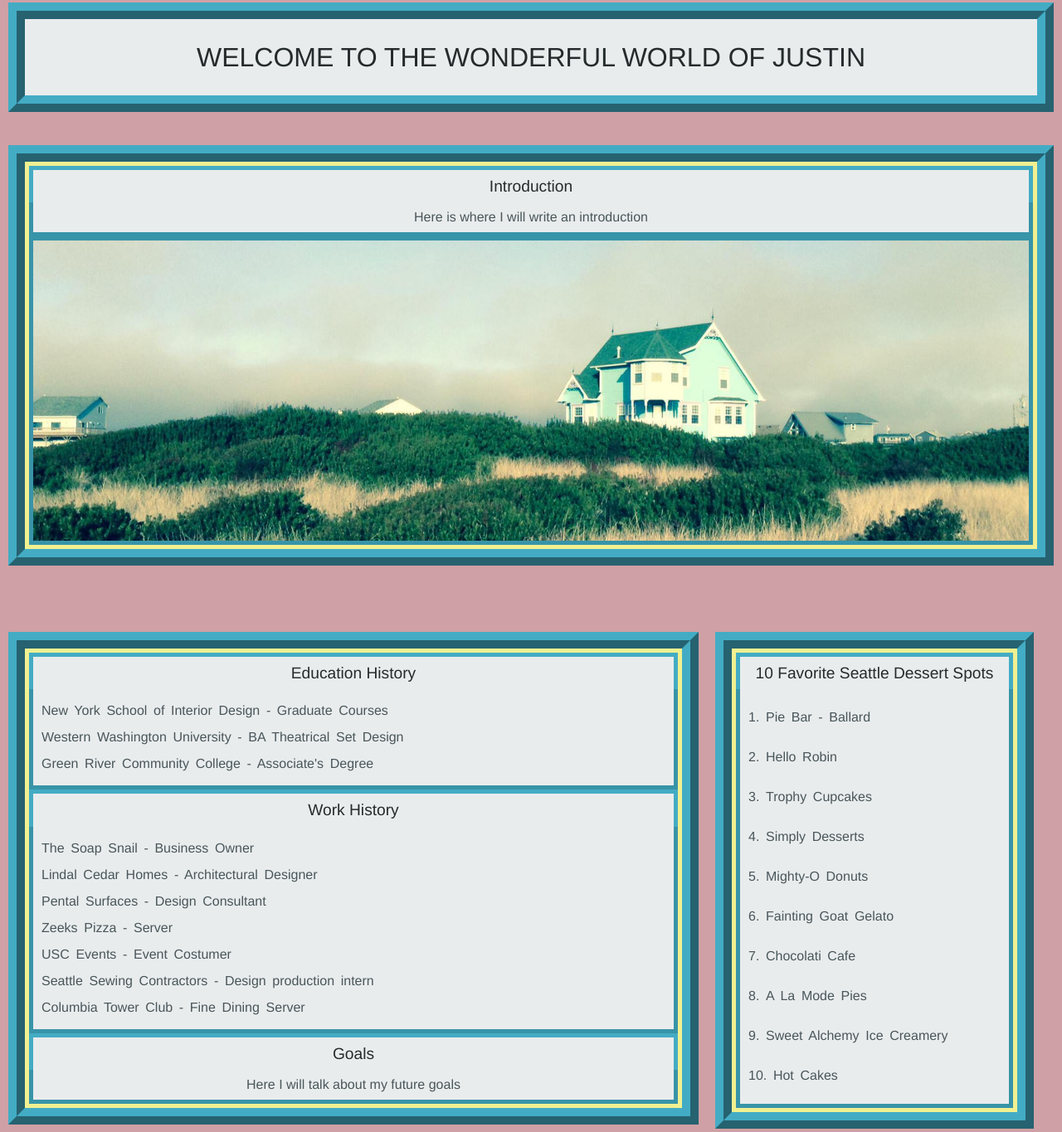
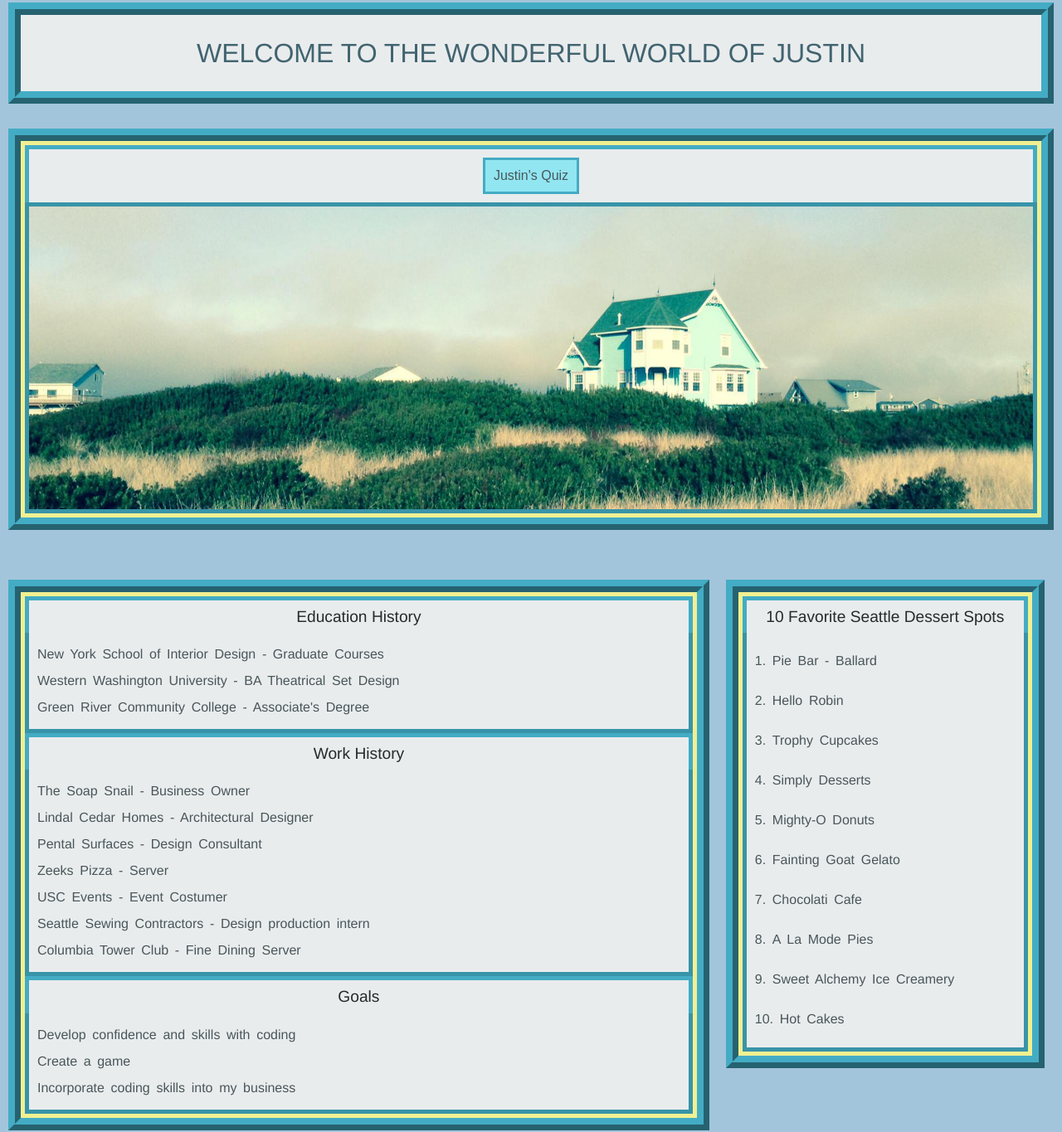
Before and after one commit to JustinHamerly/AboutMe, a plain HTML site: page index.html in a window 1280 px wide. Shown: the part 17-1382 px from the top of the page at 83% size. Drawn offline with Linux system fonts and the light colour scheme.

Commit message:
updating CSS and adding button for js code

```diff
--- a/css/style.css
+++ b/css/style.css
@@ -3,7 +3,7 @@ body *{
 }
 
 body{
-  background-color: #cfa0a5;
+  background-color: #a3c5db;
 }
 
 h1, h2, h3, h4, h5, h6 {
@@ -13,6 +13,7 @@ h1, h2, h3, h4, h5, h6 {
 
 h1{
   font-size: xx-large;
+  color: #416470;
 }
 
 h2{
@@ -28,30 +29,45 @@ p, ol, ul{
   color: #49565A
 }
 
+* button {
+  background-color: #91e6f1;
+  border: solid #43acc4 3px;
+  color: #49565A;
+  padding: 10px 10px;
+  text-align: center;
+  display: inline-block;
+  font-size: 16px;
+}
+
+* button:hover{
+  background-color: #f1f1b7;
+  color: #232b2e;
+}
+
 section {
   background-color: #f1f091;
   padding: 5px;
-  border: 20px #43acc4 ridge;
-  margin: 40px 10px;
+  border: 15px #43acc4 ridge;
+  margin: 30px 10px;
 }
 
 #dessert {
-  float: left;
-  width: 30%;
+  width: 30% ;
 }
 
 #info {
-  float: left;
-  width: 65%;
+  width: 66%;
 }
 
 #info, #dessert{
+  float: left;
   display: inline;
   align-items: center;
+  margin: 30 px 10px auto;
 }
 
 h1, h3{
-  border: 20px #43acc4 ridge;
+  border: 15px #43acc4 ridge;
   margin: 20px 10px;
   padding: 30px;
   text-align: center;
@@ -91,7 +107,7 @@ div {
   width: 100%;
   height: 75%;
   overflow: hidden;
-  border:5px solid #3894A8
+  border:5px solid #3894A8;
 }
 
 div img {
--- a/index.html
+++ b/index.html
@@ -17,9 +17,8 @@
     <main>
 
       <section id="intro">
-        <h2>Introduction</h2>
-          <p>Here is where I will write an introduction</p>
-          <div id="introimage"><img src="./img/houseimg.jpg" alt="image of a house in Ocean Shores, WA" class="croppedimg"></div>
+        <h2><button onclick="quizGame();">Justin's Quiz</button></h2>
+        <div id="introimage"><img src="./img/houseimg.jpg" alt="image of a house in Ocean Shores, WA" class="croppedimg"></div>
       </section>
 
       <section id="info">
@@ -40,7 +39,11 @@
             <li>Columbia Tower Club - Fine Dining Server</li>
           </ul>
         <h2>Goals</h2>
-          <p>Here I will talk about my future goals</p>
+        <ul>
+          <li>Develop confidence and skills with coding</li>
+          <li>Create a game</li>
+          <li>Incorporate coding skills into my business</li>
+        </ul>
       </section>
 
       <section id="dessert">
@@ -63,7 +66,7 @@
 
     <footer>
       <h3>Thank you for stopping by!</h3>
-      <!-- <script src="./js/app.js"></script> -->
+      <script src="./js/app.js"></script>
     </footer>
 
   </body>
--- a/js/app.js
+++ b/js/app.js
@@ -1,3 +1,4 @@
+function quizGame(){
   'use strict';
   // console.log('test');
 
@@ -142,8 +143,11 @@ function petQuestion(){
   }
   // Alerts user that they have used all their guesses and what the correct answers are.
 
+  function quizTotal(){
+  alert('You have answered ' + guestScore + ' out of 7 questions correctly...  but grades don\'t matter here!');
+  }
 yesNoQuestions();
 guessingGame();
 petQuestion();
-
-alert('You have answered ' + guestScore + ' out of 7 questions correctly...  but grades don\'t matter here!');
+quizTotal();
+}
```
Lines whose indentation alone changed are shown as unchanged.
